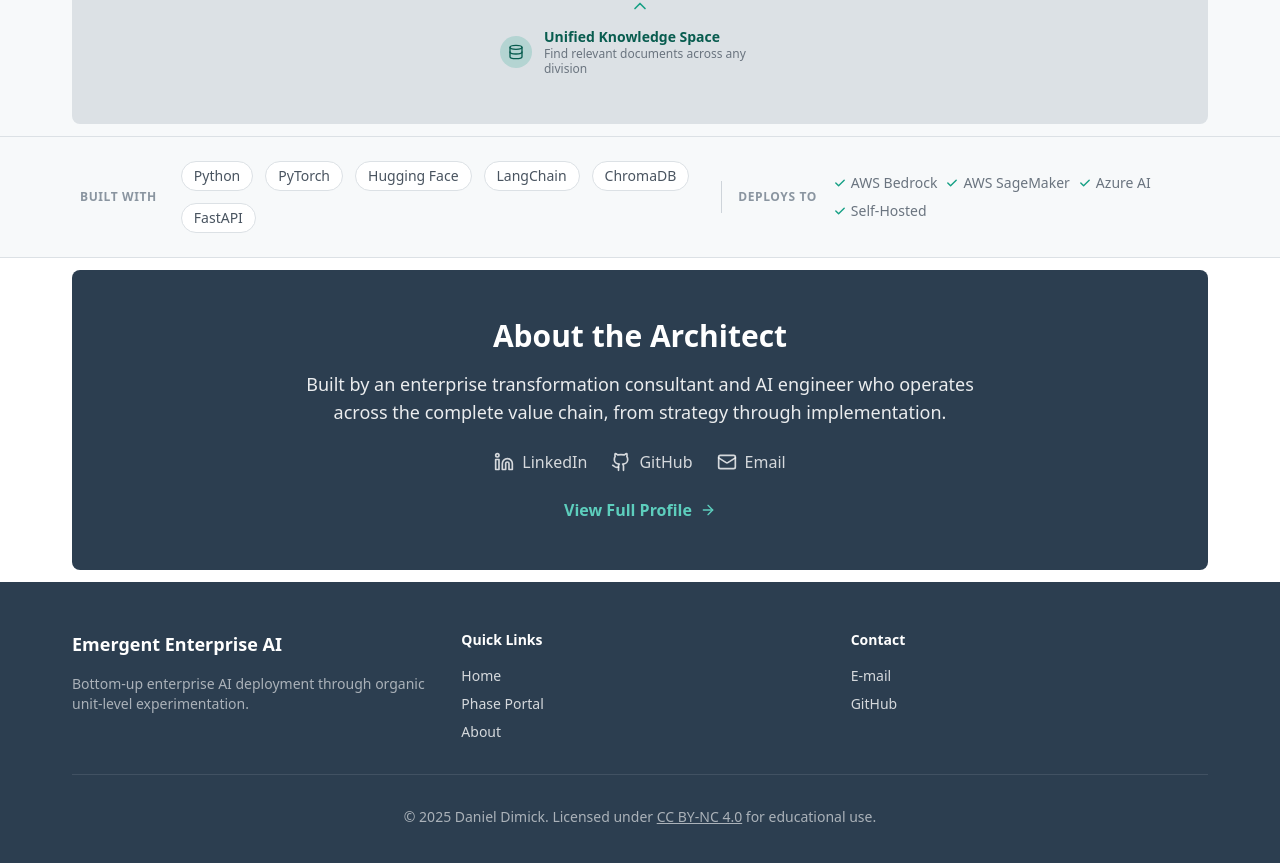
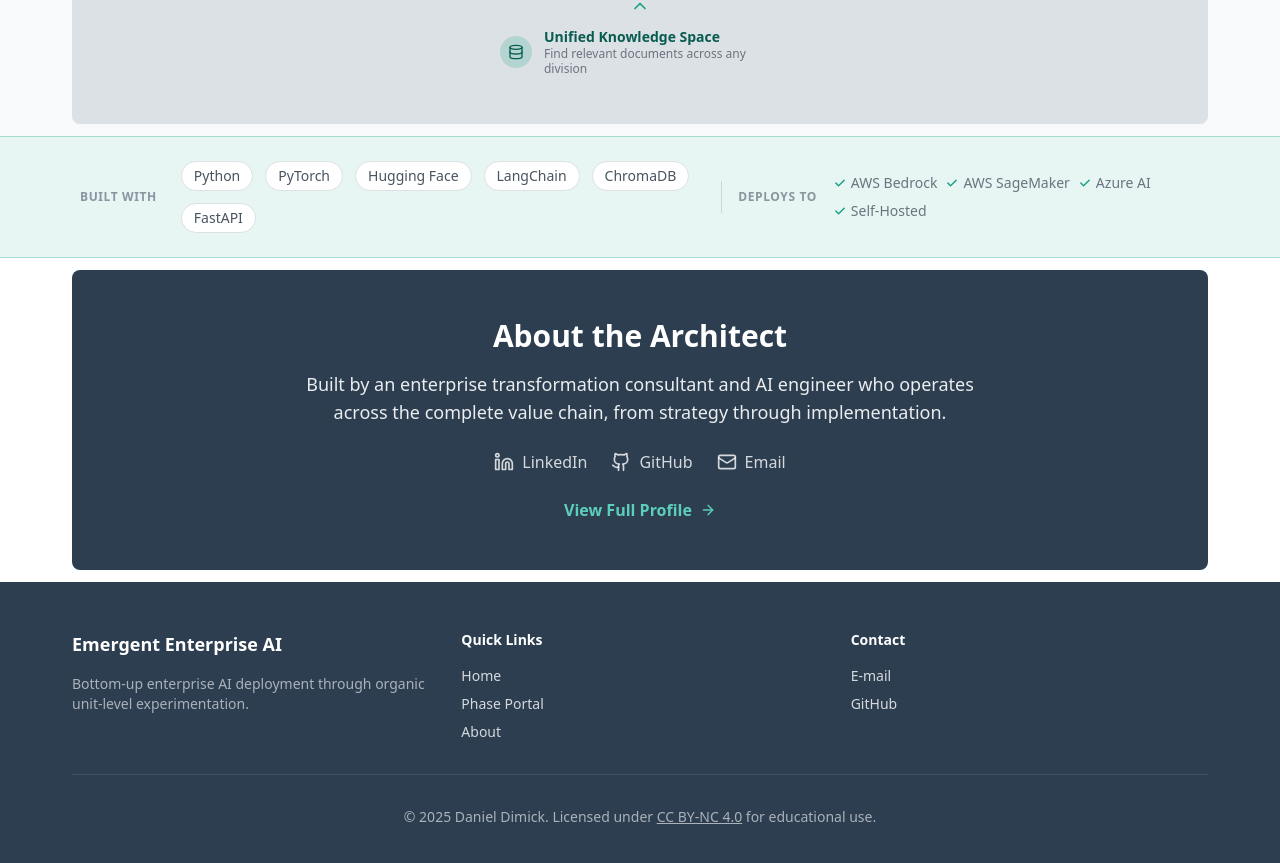
Before and after one commit to deepdmk/enterprise-ai-case-study, a Next.js app in the folder website/: page /enterprise-ai-case-study/ in a window 1280 px wide. Shown: the part 2080-2943 px from the top of the page. Built offline with nearby package versions, Linux system fonts and the light colour scheme.

Commit message:
Add light teal background to Built With strip
Makes the strip more visually distinctive on the page.

```diff
--- a/website/components/home/mockups/SocialProofStrip.tsx
+++ b/website/components/home/mockups/SocialProofStrip.tsx
@@ -24,7 +24,7 @@ export function SocialProofStrip() {
   ];
 
   return (
-    <div className="bg-gray-50 border-y border-gray-200 py-6">
+    <div className="bg-teal/10 border-y border-teal/30 py-6">
       <div className="max-w-6xl mx-auto px-4">
         {/* Technologies */}
         <div className="flex flex-col md:flex-row md:items-center md:justify-between gap-4">
```
